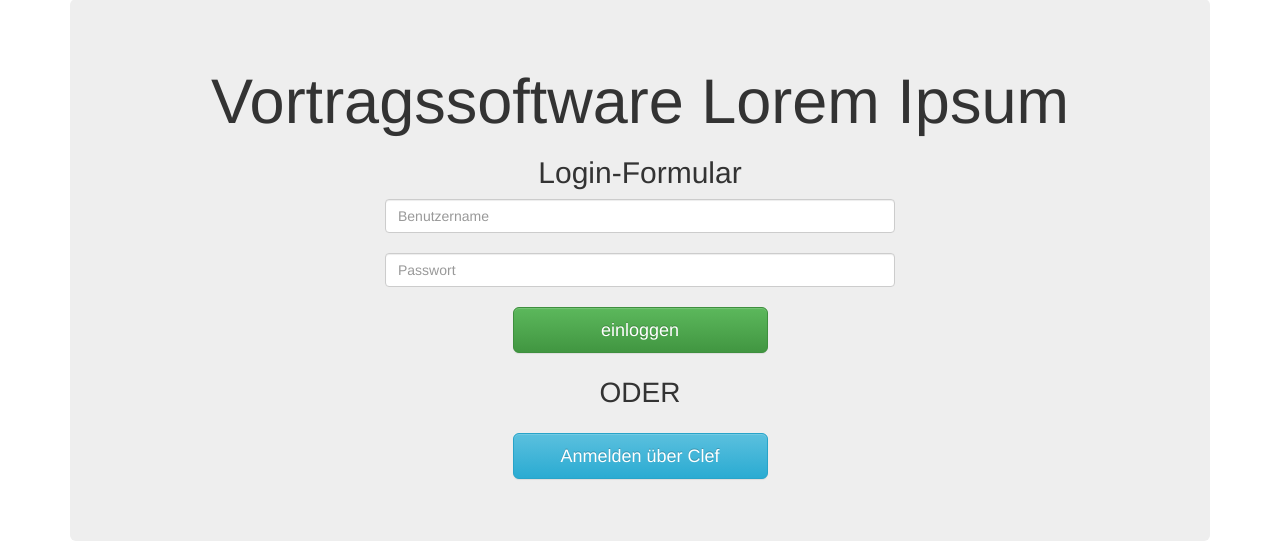
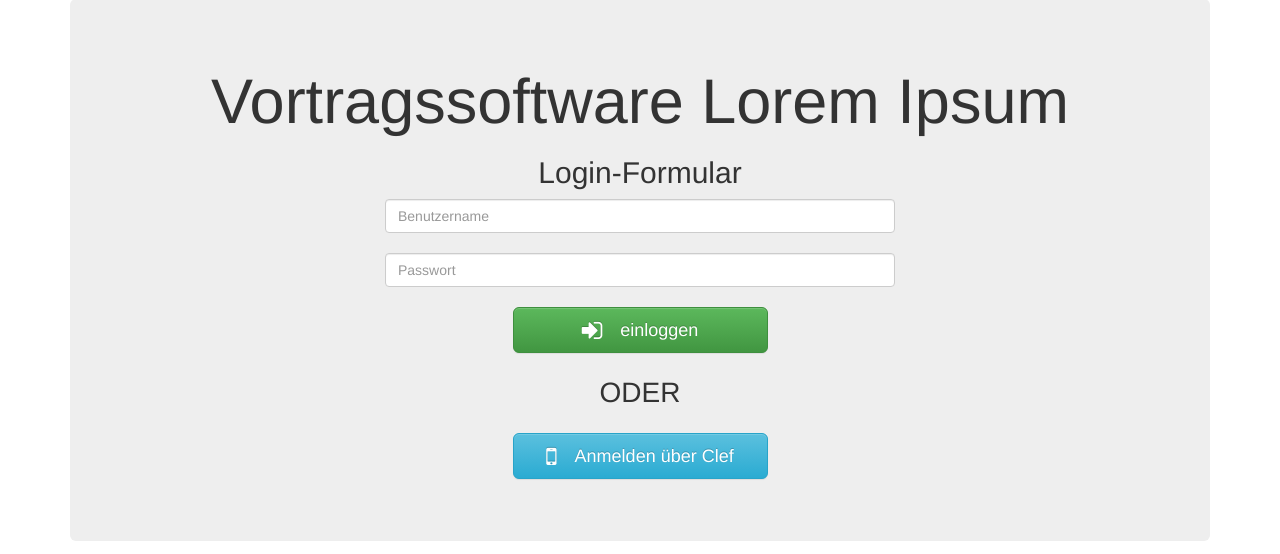
Before and after one commit to oli-z/vortragssoftware, a PHP site: page /login.php in a window 1280 px wide. Shown: the part 41-595 px from the top of the page. Run offline with PHP 8.4, Linux system fonts and the light colour scheme; some libraries are stand-ins or nearby versions.

Commit message:
new icons, new style, new anything.

```diff
--- a/login.php
+++ b/login.php
@@ -8,10 +8,10 @@ if(isset($_SESSION["msg"]))
   auth::$msg.=$_SESSION["msg"];
 session_destroy();
 //auth::$msg.=style::warn("lol").style::info("lol").style::success("lol").style::error("lol");  //WISE-debug
- if(isset($_POST["ghostout"])&&$_POST["ghostout"]) {
+ if(isset($_POST["ghostout"])) {
   auth::logout("ghost",auth::verify());
 }
-if(isset($_POST["kill"])&&$_POST["kill"]) {
+if(isset($_POST["kill"])) {
   auth::logout();
 }
 if(!isset($_POST['g-recaptcha-response']))
@@ -32,9 +32,11 @@ if(!empty(auth::$msg))
   echo('<html lang="de">
     <head>
       <meta http-equiv="content-type" content="text/html; charset=utf-8">
+      <meta name="viewport" content="width=device-width, initial-scale=1">
       <link rel="stylesheet" href="inc/css/bootstrap.min.css"> <!-- Bootstrap CSS laden -->
       <link rel="stylesheet" href="inc/css/bootstrap-theme.min.css"> <!-- Bootstrap CSS laden -->
-      <link rel="stylesheet" href="inc/css/fa.css"> <!-- FontAwesome CSS laden -->
+      <link rel="stylesheet" href="inc/css/font-awesome.min.css"> <!-- FontAwesome CSS laden -->
+      <link rel="stylesheet" href="inc/css/fa.css"> <!-- FA-Wise CSS laden -->
       <title>'.lang::$loginform.' - '.config::$title.'</title>
       <noscript><style>
       .js {
@@ -57,12 +59,12 @@ else
   $val="";
 if(!((ctype_digit($user)&&$user)||$user)) {
   echo('
-  <input type="text" class="form-control" name="user" placeholder="'.lang::$user.'" value="'.$val.'" style="margin-left: auto;margin-right: auto;width:50%;">
+  <input type="text" class="form-control" name="user" placeholder="'.lang::$user.'" value="'.$val.'" style="margin-left: auto;margin-right: auto;min-width:18em;width:50%;">
   <br>
-  <input type="password" class="form-control" name="pass" placeholder="'.lang::$pass.'" style="margin-left: auto;margin-right: auto;width:50%;">');
+  <input type="password" class="form-control" name="pass" placeholder="'.lang::$pass.'" style="margin-left: auto;margin-right: auto;min-width:18em;width:50%;">');
   if(config::$otpact)
     echo ('<br>
-  <input type="text" maxlength="6" class="form-control" name="otp" placeholder="'.lang::$otp.'" autocomplete="off" style="margin-left: auto;margin-right: auto;width:50%;">');
+  <input type="text" maxlength="6" class="form-control" name="otp" placeholder="'.lang::$otp.'" autocomplete="off" style="margin-left: auto;margin-right: auto;min-width:18em;width:50%;">');
 if(isset(config::$capact)&&config::$capact&&isset(config::$cappub)&&config::$cappub&&isset(config::$capkey)&&config::$capkey)
   echo ('<br>
     <script src="https://www.google.com/recaptcha/api.js" async defer></script> <!-- reCaptcha -->
@@ -87,16 +89,20 @@ if(isset(config::$capact)&&config::$capact&&isset(config::$cappub)&&config::$cap
       </div>
     </noscript>');
 echo('<br>
-<input type="submit" value="'.lang::$login.'" name="sub" class="btn btn-lg btn-success btn-block" style="margin-left: auto;margin-right: auto;width:25%;">');
+<button type="submit" name="sub" class="btn btn-lg btn-success btn-block" style="margin-left: auto;margin-right: auto;min-width:12em;width:25%;"><i class="fa fa-lg fa-sign-in"></i>&emsp;'.lang::$login.'</button>');
   if(isset(config::$clfact)&&config::$clfact&&isset(config::$clfpub)&&config::$clfpub&&isset(config::$clfkey)&&config::$clfkey)
   echo ('<span class="js"><br><div style="margin-left:auto; margin-right:auto; display: table; font-size: 2em;">ODER</div><br>
-    <button type="button" class="clef-button btn btn-block btn-lg btn-info" style="margin-left: auto;margin-right: auto;width:25%;"
-    data-app-id="'.config::$clfpub.'" data-redirect-url="'.config::$clfred.'" data-custom="true">'.lang::$clefin.'</button>
+    <button type="button" class="clef-button btn btn-block btn-lg btn-info" style="margin-left: auto;margin-right: auto;min-width:12em;width:25%;"
+    data-app-id="'.config::$clfpub.'" data-redirect-url="'.config::$clfred.'" data-custom="true"><i class="fa fa-lg fa-mobile"></i>&emsp;'.lang::$clefin.'</button>
     <script type="text/javascript" src="https://clef.io/v3/clef.js"></script></span>');
 }
 else {
-  echo('<input type="submit" value="'.lang::$logout.'" name="kill" class="btn btn-lg btn-warning btn-block" style="margin-left: auto;margin-right: auto;width:25%;">');
-  echo('<input type="submit" value="'.lang::$ghost.'" name="ghostout" class="btn btn-lg btn-danger btn-block" style="margin-left: auto;margin-right: auto;width:25%;">'.
+  echo('<button type="submit" name="kill" class="btn btn-lg btn-warning btn-block" style="margin-left: auto;margin-right: auto;min-width:12em;width:25%;"><i class="fa fa-lg fa-sign-out"></i>&emsp;'.lang::$logout.'</button>');
+  echo('<button type="submit" name="ghostout" class="btn btn-lg btn-danger btn-block" style="margin-left: auto;margin-right: auto;min-width:12em;width:25%;">
+  <span class="fa-stack fa-stack-button">
+  <i class="fa fa-tablet fa-stack-2x fa-fw"></i>
+  <i class="fa fa-times fa-stack-1x fa-fw"></i>
+  </span>'.lang::$ghost.'</button>'.
   str_replace("<{here}>",'<a href="choose.php">'.lang::$here.'</a>',lang::$loginok).
   '<br>user ID:'.$user.'<br>'/* -> debug*/);
   if(auth::isadmin($user))
```
